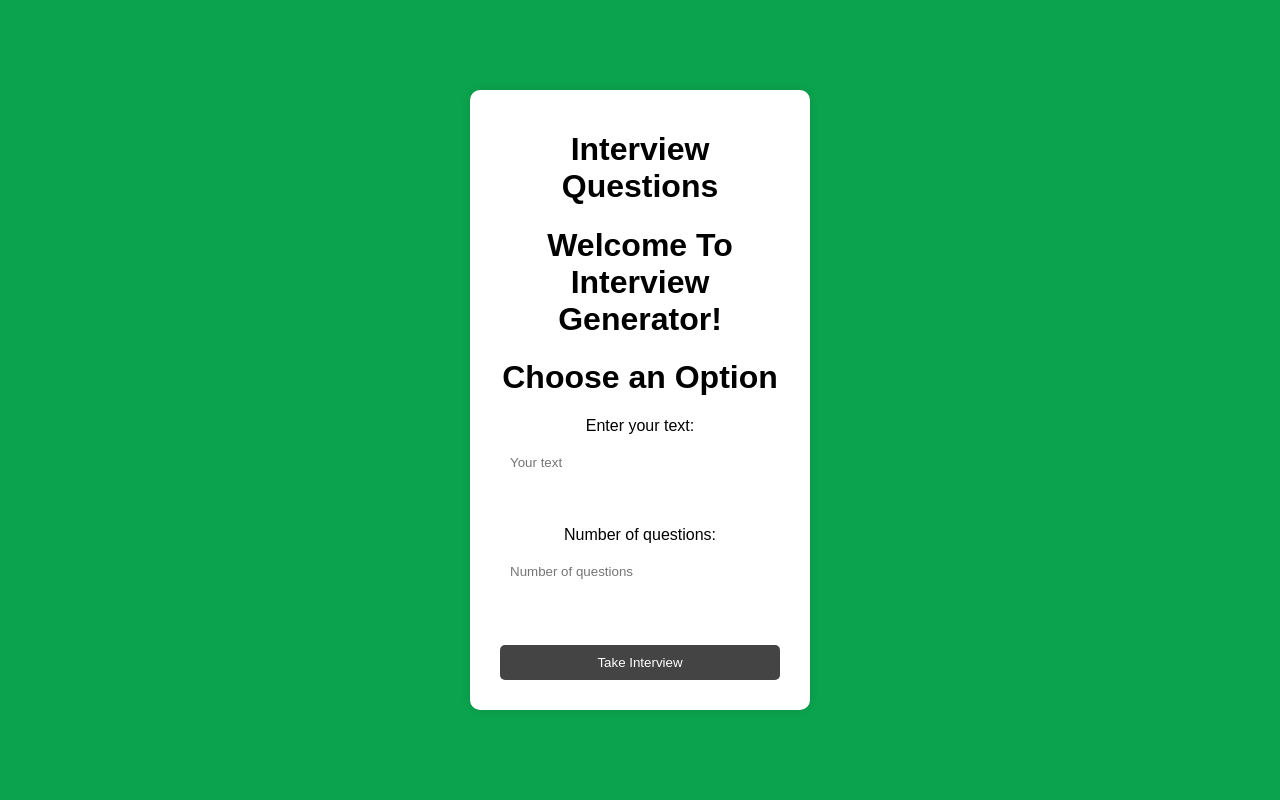
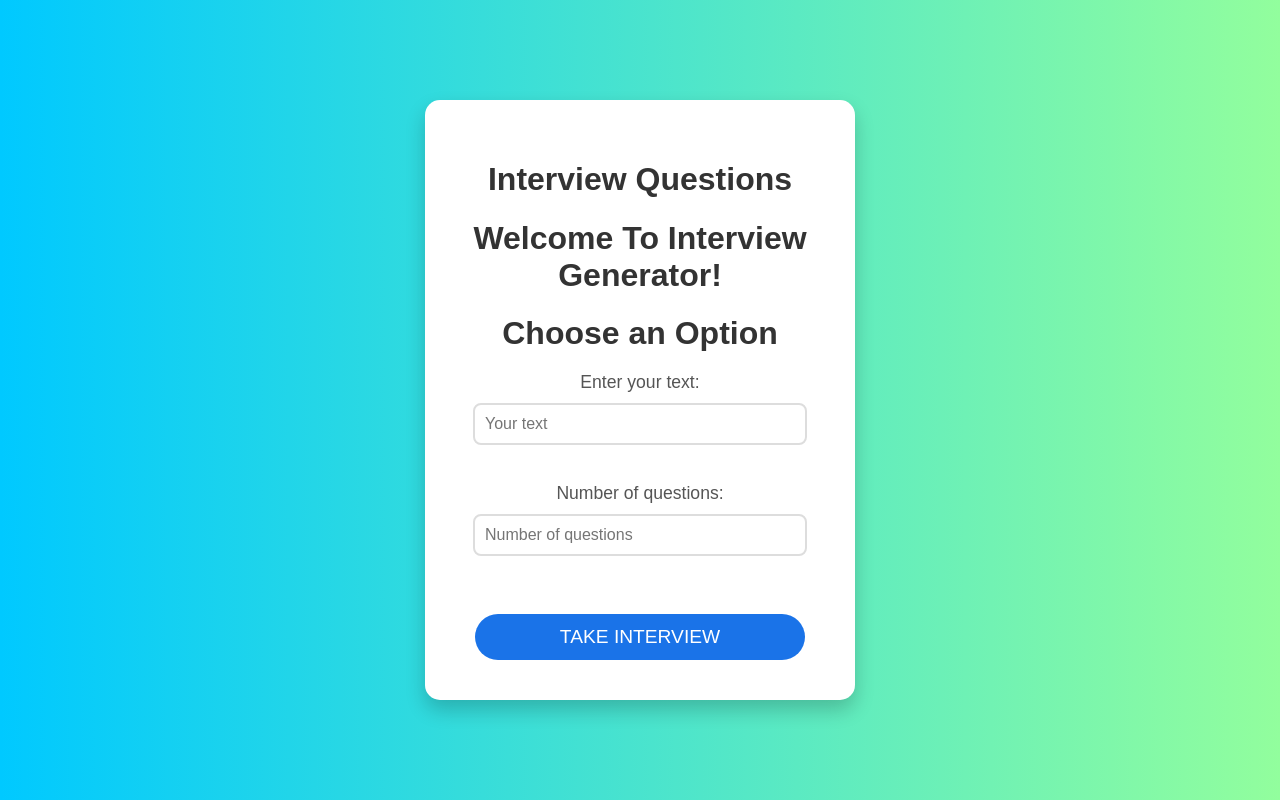
Before and after one commit to Shaunak-2/Brightmind-AI, a Flask app: page /interView in a window 1280 px wide. Run offline with Flask 3, Linux system fonts and the light colour scheme.

Commit message:
Some changes in CSS

```diff
--- a/FlaskApp/static/css/Quize.css
+++ b/FlaskApp/static/css/Quize.css
@@ -1,96 +1,124 @@
-
+/* General Body Styling */
 body {
+  background: linear-gradient(to right, #00C9FF, #92FE9D); /* Gradient background */
+  color: #333;
   display: flex;
   justify-content: center;
   align-items: center;
   height: 100vh;
-    background-color: #f4f4f4;
-    font-family: Arial, sans-serif;
   margin: 0;
+  font-family: 'Poppins', sans-serif;
 }
 
+/* Quiz Container Styling */
 .quiz-container {
   background-color: white;
-    border-radius: 10px;
-    box-shadow: 0 0 10px rgba(0, 0, 0, 0.1);
-    padding: 20px;
-    width: 300px;
+  border-radius: 15px;
+  box-shadow: 0 10px 20px rgba(0, 0, 0, 0.2); /* Stronger shadow for depth */
+  padding: 40px;
+  width: 350px;
   text-align: center;
+  transition: transform 0.3s ease;
 }
 
+.quiz-container:hover {
+  transform: scale(1.03); /* Slight grow on hover */
+}
+
+/* Headings */
+h1 {
+  font-size: 2rem;
+  margin-bottom: 20px;
+  color: #333;
+}
+
+/* Input Fields */
+input[type="text"], input[type="number"] {
+  width: calc(100% - 40px);
+  padding: 10px;
+  border-radius: 8px;
+  border: 2px solid #ddd;
+  font-size: 1rem;
+  margin-bottom: 20px;
+  transition: border-color 0.3s ease;
+}
+
+input[type="text"]:focus, input[type="number"]:focus {
+  border-color: #1A73E8; /* Highlight on focus */
+  outline: none;
+}
+
+/* Button Styling */
+button, #quizButton {
+  width: calc(100% - 20px);
+  padding: 12px;
+  font-size: 1.2rem;
+  background-color: #1A73E8;
+  border: none;
+  border-radius: 30px;
+  color: white;
+  cursor: pointer;
+  transition: background-color 0.3s ease, transform 0.3s ease;
+  margin-top: 20px;
+  text-transform: uppercase;
+}
+
+button:hover, #quizButton:hover {
+  background-color: #0F57C2;
+  transform: scale(1.05); /* Button grows slightly on hover */
+}
+
+/* Button Disabled State */
+#nextButton:disabled {
+  background-color: #ccc;
+  cursor: not-allowed;
+}
+
+/* Label Styling */
+label {
+  font-size: 1.1rem;
+  color: #555;
+  margin-bottom: 10px;
+  display: inline-block;
+}
+
+/* Choice Buttons Styling */
 .choices {
   margin-top: 20px;
 }
 
 .choice {
-    background-color: #007bff;
+  background-color: #28A745;
   color: white;
   border: none;
-    border-radius: 5px;
+  border-radius: 10px;
   padding: 10px;
-    margin: 5px;
+  margin: 10px;
   cursor: pointer;
   width: calc(100% - 20px);
+  transition: background-color 0.3s ease, transform 0.3s ease;
 }
 
 .choice:hover {
-    background-color: #0056b3;
+  background-color: #218838;
+  transform: scale(1.03); /* Choices grow slightly on hover */
 }
 
-  #nextButton {
-    background-color: #28a745;
-    color: white;
-    border: none;
-    border-radius: 5px;
-    padding: 10px;
-    margin-top: 20px;
-    cursor: pointer;
-    width: calc(100% - 20px);
+/* Mobile Responsiveness */
+@media screen and (max-width: 768px) {
+  .quiz-container {
+      width: 90%;
   }
 
-  #nextButton:disabled {
-    background-color: #ccc;
-    cursor: not-allowed;
+  h1 {
+      font-size: 1.5rem;
   }
 
-  body {
-    background-color: #0BA34E;
-    color: black;
-    display: flex;
-    justify-content: center;
-    align-items: center;
-    height: 100vh;
-    margin: 0;
-    font-family: Arial, sans-serif;
+  button, #quizButton {
+      font-size: 1rem;
   }
 
-#bigb {
-    background-color: #0f0d0d;
-    padding: 20px;
-    border-radius: 10px;
-    text-align: center;
-    width: 400px;
+  input[type="text"], input[type="number"] {
+      font-size: 1rem;
   }
-
-input, button {
-    display: block;
-    margin: 10px auto;
-    padding: 10px;
-    border-radius: 5px;
-    border: none;
 }
-
-input {
-    width: calc(100% - 40px); /* Adjusting width to fit within padding */
-}
-
-button {
-    width: calc(100% - 20px); /* Adjusting width to fit within padding */
-    background-color: #444;
-    color: white;
-    cursor: pointer;
-}
-
-button:hover {
-    background-color: #555;
-}
```
Also changed, not shown: FlaskApp/static/css/choice.css (+55 -18 lines), FlaskApp/templates/CreateQuiz.html (+97 -28 lines), FlaskApp/templates/choice.html (+10 -8 lines). Lines whose indentation alone changed are shown as unchanged.
